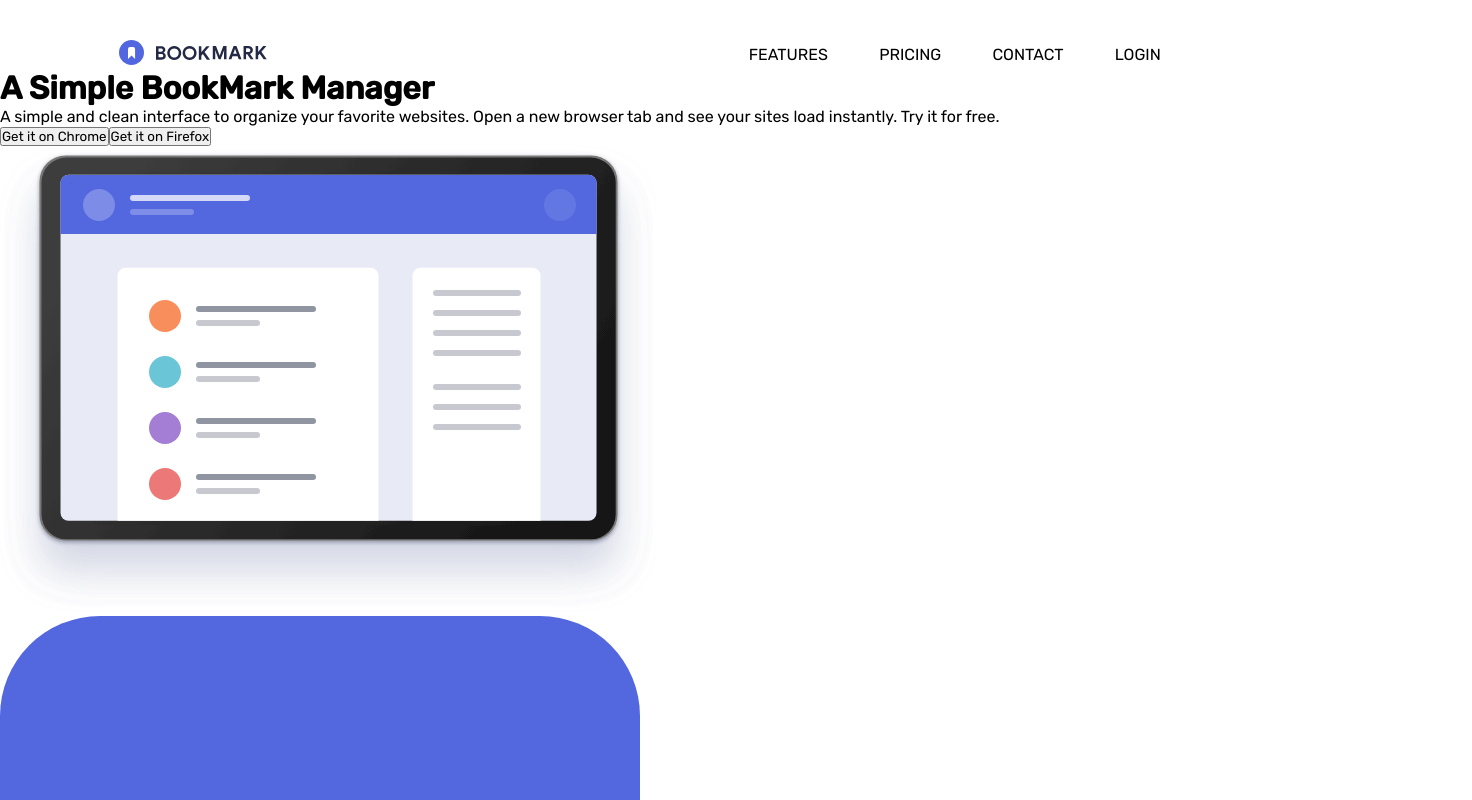
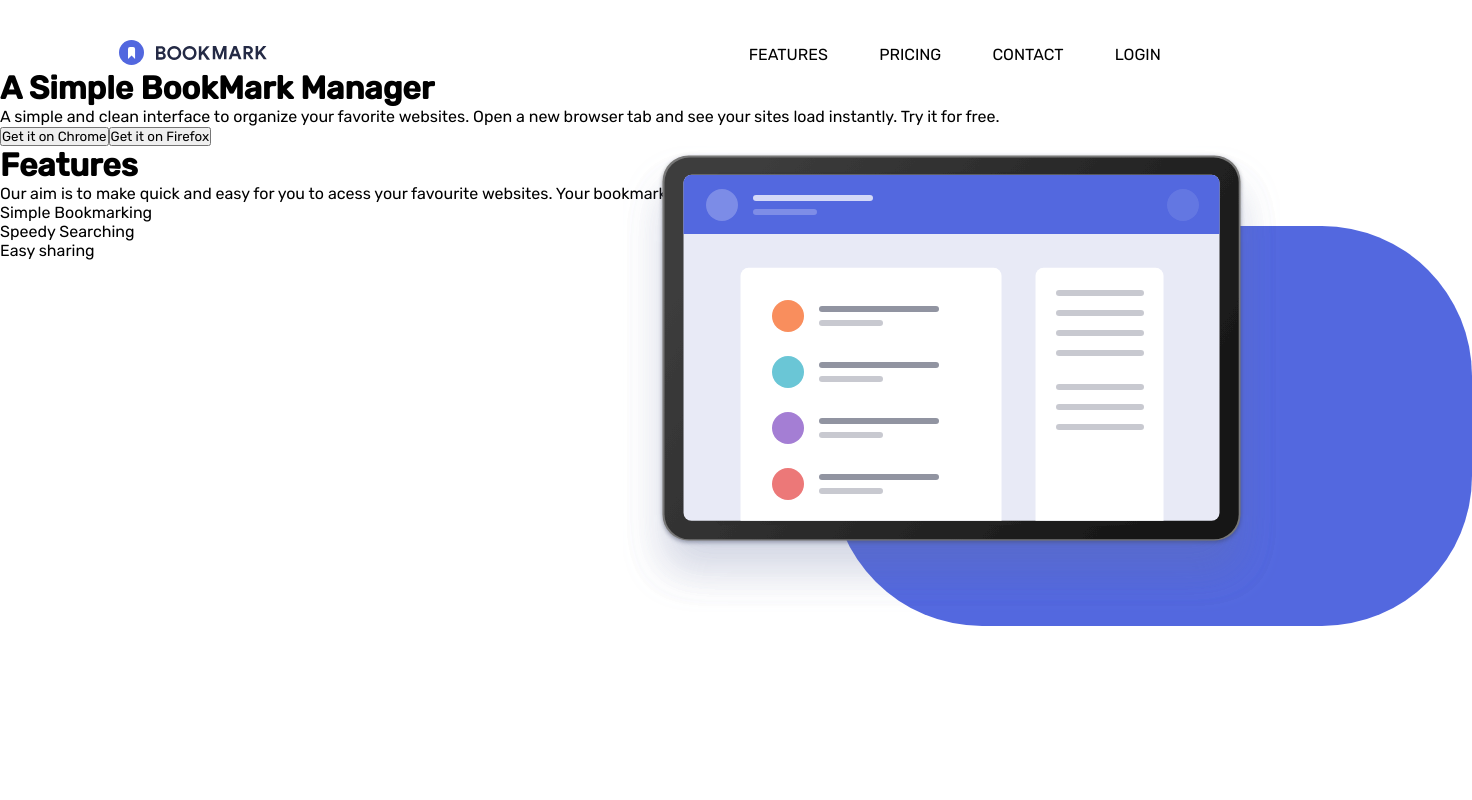
Before and after one commit to matheush9/bookmark-page-nextjs, a Next.js app: page / in a window 1280 px wide. Shown: the top 800 px of the page, 1472 px wide, since content can reach past the window. Built offline with nearby package versions, Linux system fonts and the light colour scheme.

Commit message:
Setando Hero e Features

```diff
--- a/src/components/Features/index.jsx
+++ b/src/components/Features/index.jsx
@@ -1 +1,18 @@
 import styles from './features.module.scss'
+
+export default function Features() {
+  return (
+    <div className={styles.component}>
+      <div>
+        <h1>Features</h1>
+        <p>Our aim is to make quick and easy for you to acess your favourite websites. Your bookmark sync between your devices so you can acess them on go.</p>
+      </div>
+
+      <div>
+        <div>Simple Bookmarking</div>
+        <div>Speedy Searching</div>
+        <div>Easy sharing</div>
+      </div>
+    </div>
+  )
+}
--- a/src/components/Hero/hero.module.scss
+++ b/src/components/Hero/hero.module.scss
@@ -5,6 +5,22 @@
     background-color: $soft-blue;
     width: 50vw;
     height: 50vh;
-    border-radius: 100px;
+    border-radius: 150px;
+  }
+
+  .container {
+    display: flex;
+    justify-content: flex-end;
+    position: relative;
+
+    .heroImg {
+      position: absolute;
+    }
+    .blueBg {
+      position: absolute;
+      right: -15vw;
+      z-index: -1;
+      top: 10vh;
+    }
   }
 }
--- a/src/components/Hero/index.jsx
+++ b/src/components/Hero/index.jsx
@@ -15,10 +15,11 @@ export default function Hero() {
         </div>
       </div>
 
-      <div className={styles.heroImg}>
-        <img src="/images/illustration-hero.svg" alt="" />
-      </div>
-      <div className={styles.blueBg}>
+      <div className={styles.container}>
+        <div className={styles.heroImg}>
+          <img src="/images/illustration-hero.svg" alt="" />
+        </div>
+        <div className={styles.blueBg}></div>
       </div>
     </div>
   );
--- a/src/pages/index.js
+++ b/src/pages/index.js
@@ -1,5 +1,6 @@
 import Head from "next/head";
 import React, { useState } from "react";
+import Features from "../components/Features";
 import Hero from "../components/Hero";
 import Topbar from "../components/Topbar";
 import styles from "../styles/home.module.scss";
@@ -10,6 +11,7 @@ export default function Home() {
       <Head>Bookmark page</Head>
       <Topbar />
       <Hero />
+      <Features />
     </div>
   )
 }
--- a/src/styles/globals.scss
+++ b/src/styles/globals.scss
@@ -6,3 +6,7 @@
   margin: 0;
   box-sizing: 0;
 }
+
+body {
+  overflow-x: hidden;
+}
```
